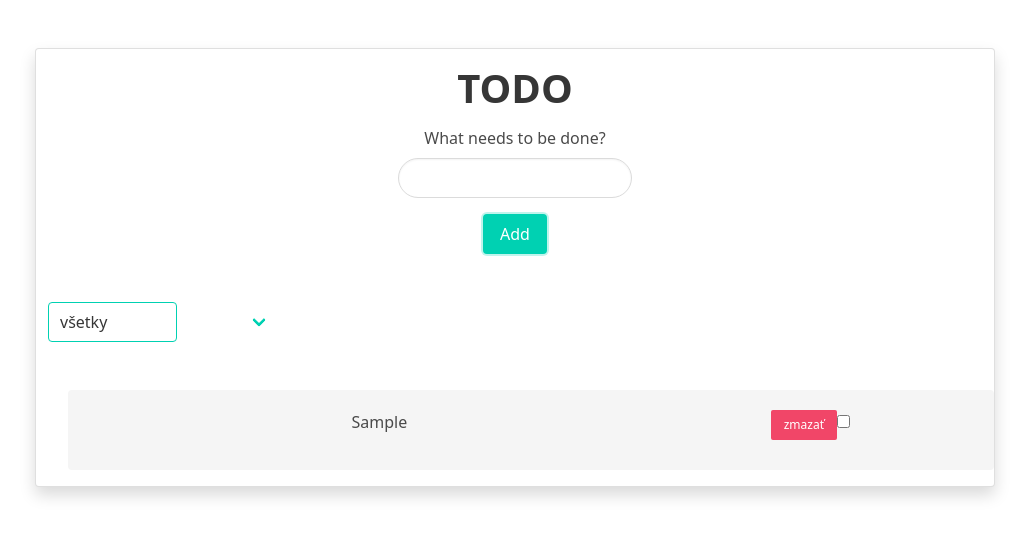
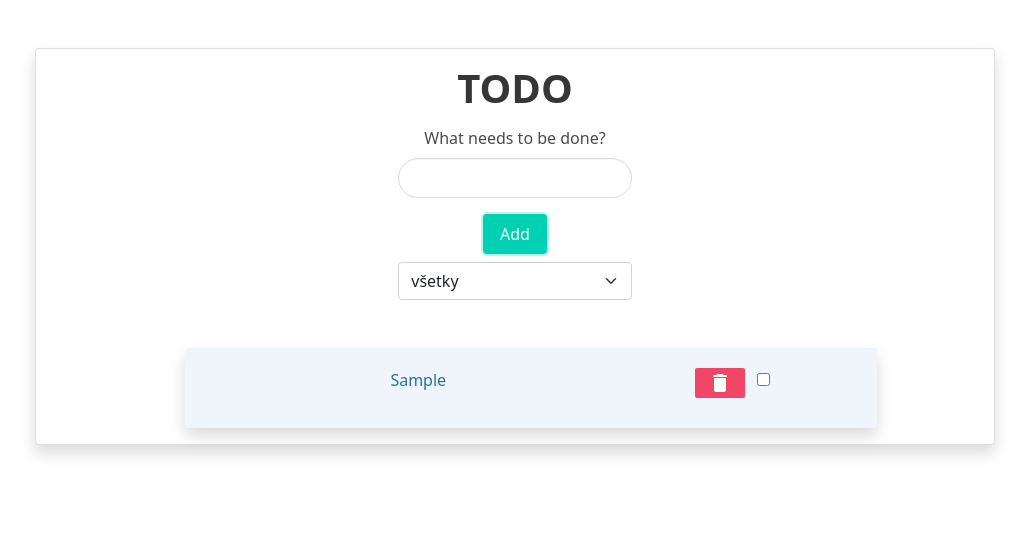
Before and after one commit to AdBrWebDev/todo-app-cora-geo, a React (Create React App) app: page / in a window 1280 px wide. Both pictures are taken after typing "Sample" into the empty fields and a click on the button "Add". Shown: the top 536 px of the page, without its empty margins (125-1154 px from the left). Built offline with nearby package versions, Linux system fonts and the light colour scheme.

Commit message:
filter and design updated

```diff
--- a/package.json
+++ b/package.json
@@ -5,6 +5,7 @@
   "dependencies": {
     "bootstrap": "^5.1.3",
     "bulma": "^0.9.4",
+    "material-icons": "^1.11.4",
     "react": "^16.6.0",
     "react-dom": "^16.6.0",
     "react-redux": "^5.1.0",
--- a/src/App.js
+++ b/src/App.js
@@ -5,6 +5,7 @@ import { FilterItems } from './components/FilterItems';
 import "bulma/css/bulma.min.css"
 import "bootstrap/dist/css/bootstrap.css"
 import "./index.css"
+import "material-icons/iconfont/material-icons.css"
 
 class TodoApp extends React.Component {
   constructor(props) {
@@ -19,8 +20,7 @@ class TodoApp extends React.Component {
 
   render() {
     return (
-      <>
-      <div className="container text-center card my-5 w-75 shadow">
+        <div className="container text-center card my-5 w-75 shadow mb-4">
         <Form
           handleSubmit={this.handleSubmit}
         />
@@ -30,8 +30,7 @@ class TodoApp extends React.Component {
           onClick={this.handleDelete}
           softDelete={this.softDelete}
         />
-      </div>
-      </>
+        </div>
     );
   }
 
@@ -41,13 +40,13 @@ class TodoApp extends React.Component {
     console.log(filter)
     switch (filter) {
       case 'all':
-        return console.log(items);
+        return this.setState({ items: items});
         case 'active':
-          return console.log(items.filter(item => !item.checked));
+          return this.setState({ items: items.filter(item => item.done)});
           case 'completed':
-            return console.log(items.filter(item => item.checked));
+            return this.setState({ items: items.filter(item => !item.done)});
             default:
-              return console.log(items);
+              return this.setState({ items: items});
             }
           }
 
@@ -59,7 +58,7 @@ class TodoApp extends React.Component {
                     return {
                         id: item.id,
                         text: item.text,
-                        checked: !item.checked,
+                        done: !item.checked,
                     }
                 })
             })
--- a/src/components/FilterItems.jsx
+++ b/src/components/FilterItems.jsx
@@ -10,20 +10,17 @@ export class FilterItems extends React.Component {
 
     changeSelected = async (e) => {
         this.setState({selected: e.target.value});
-        //console.log(e.target.value)
-        const filter = await this.props.filterItems(this.state.selected);
+        const filter = await this.props.filterItems(e.target.value);
         return filter;
         }
 
     render() {
         return(
-            <div className="select is-primary w-25">
-<select name="filter" onChange={this.changeSelected} id="filter">
-  <option value="all">všetky</option>
-  <option value="active">aktivne</option>
-  <option value="done">Ukončené</option>
-</select>
-            </div>
+            <select className="form-select w-25 mx-auto" value={this.state.selected} name="filter" onChange={this.changeSelected} id="filter">
+                <option value="all">všetky</option>
+                <option value="active">aktivne</option>
+                <option value="done">Ukončené</option>
+            </select>
         )
     }
 }
--- a/src/components/Form.jsx
+++ b/src/components/Form.jsx
@@ -32,7 +32,7 @@ export class Form extends React.Component {
             value={this.state.text}
           />
           <div>
-          <button className="button is-primary mt-2 mb-5">
+          <button className="button is-primary my-2">
             Add
           </button>
           </div>
--- a/src/components/TodoList.jsx
+++ b/src/components/TodoList.jsx
@@ -2,20 +2,14 @@
 import React from 'react';
 
 class TodoList extends React.Component {
-  randomColor = () => {
-    const colors = ['primary', 'info', 'success', 'warning', 'danger'];
-    const color = colors[Math.floor(Math.random() * 10)];
-    return color;
-  }
-
   render() {
       return (
-        <ul className="mt-5">
+        <ul className="mt-5 w-75 mx-auto">
           {this.props.items.map(item => (
-              <li key={item.id} className={`notification is-${this.randomColor} row`}>
+              <li key={item.id} className="notification is-info is-light shadow row">
                 <p className="col-8 col-sm-6 col-md-6 col-8 col-lg-8">{item.text}</p>
             <div className="col-4 col-sm-6 col-md-6 col-4 col-lg-4">
-            <button className='button is-danger is-small' onClick={(e) => this.props.onClick(item)}>zmazať</button>
+            <button className='button is-danger is-small mr-3' onClick={(e) => this.props.onClick(item)}><i className="material-icons">delete</i></button>
             <input type="checkbox" checked={this.props.checked} onChange={(e) => this.props.softDelete(item)} />
             </div>
             </li>
```
Also changed, not shown: 1 other file (tests, documents, lock files or other folders).
